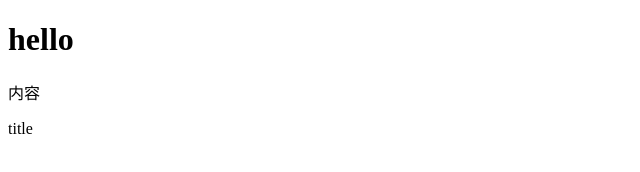
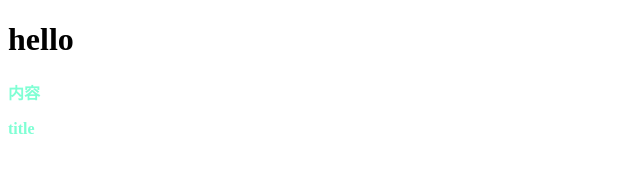
Before and after one commit to DanteZii/git_learning_web.github.io, a plain HTML site: page index.html in a window 1280 px wide. Shown: the full height of the page, 0-640 px from the left. Drawn offline with Linux system fonts and the light colour scheme.

Commit message:
'css效果'

```diff
--- a/index.html
+++ b/index.html
@@ -3,6 +3,7 @@
 <head>
     <meta charset="UTF-8">
     <meta name="viewport" content="width=device-width, initial-scale=1.0">
+    <link rel="stylesheet" href="style.css">
     <title>Document</title>
 </head>
 <body>
--- /dev/null
+++ b/style.css
@@ -0,0 +1,5 @@
+p {
+    font-size: 16px;
+    font-weight: 800;
+    color: aquamarine;
+}
```
